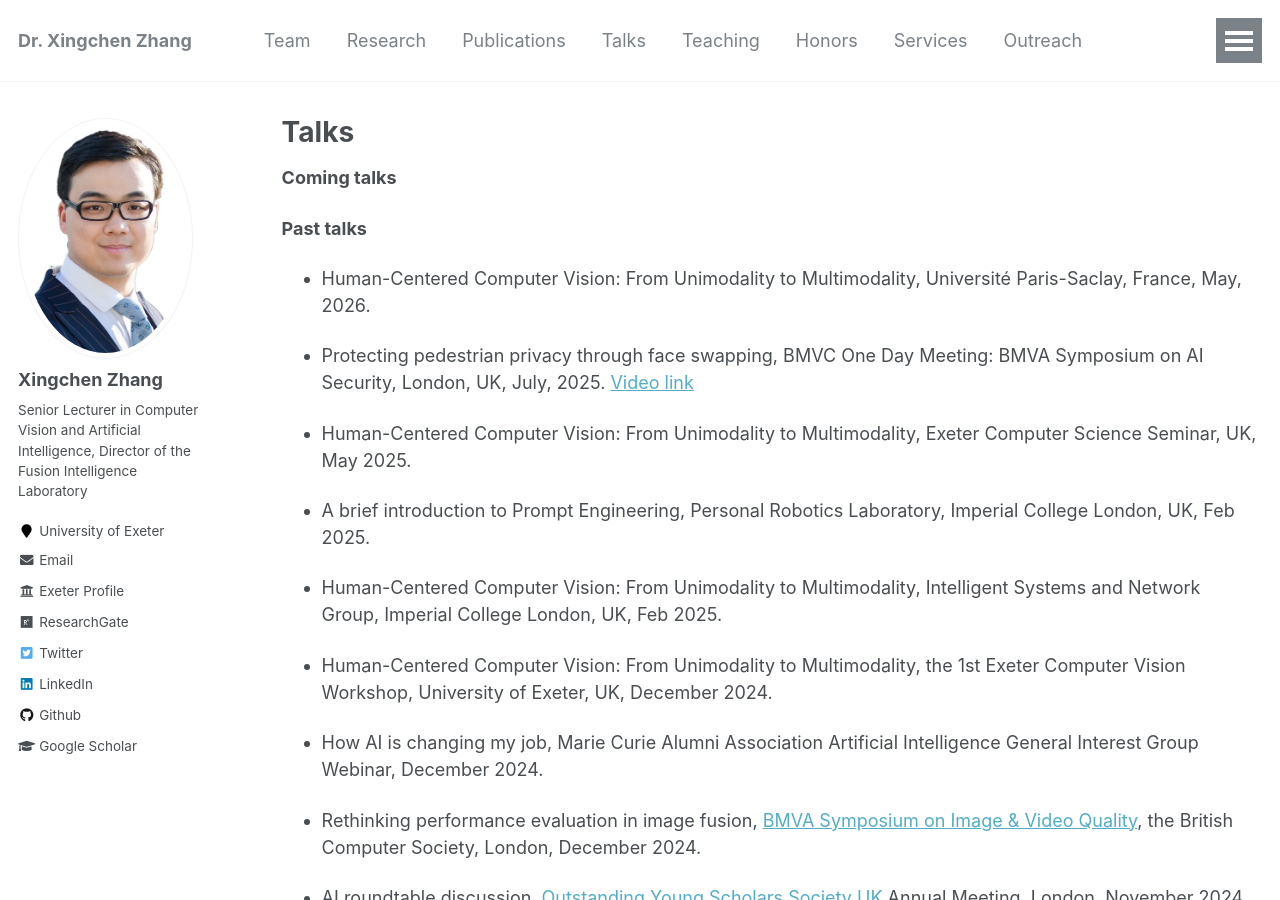
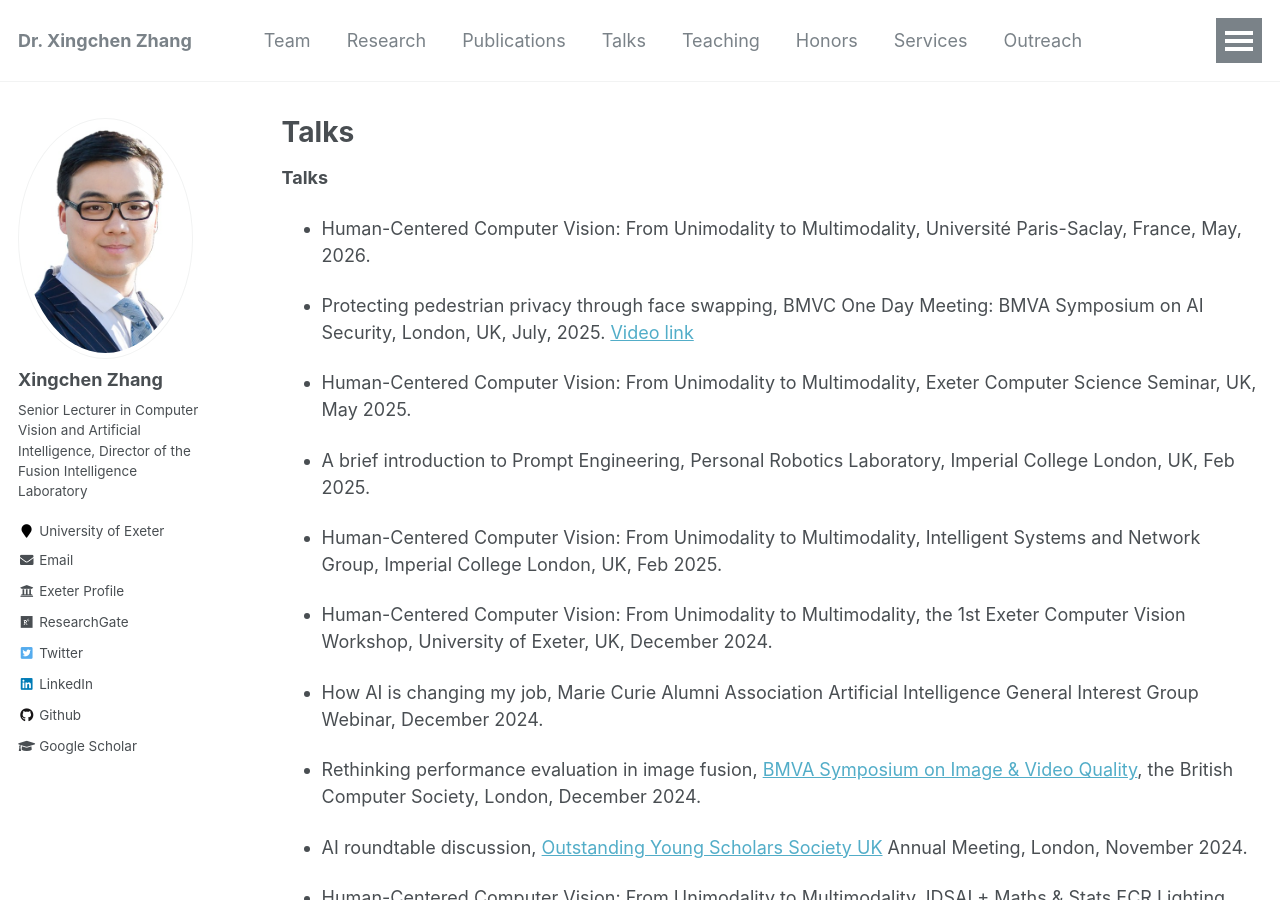
Before and after one commit to xingchenzhang/xingchenzhang.github.io, a Jekyll site: the page built from _pages/talks.md, in a window 1280 px wide and 900 px high. Built offline with Jekyll 4.4.1, drawn with Linux system fonts in a browser that asks for light colours.

Commit message:
update talks

```diff
--- a/_pages/talks.md
+++ b/_pages/talks.md
@@ -5,9 +5,7 @@ permalink: /talks/
 author_profile: true
 ---
 
-**Coming talks**
-
-**Past talks**
+**Talks**
 
 - Human-Centered Computer Vision: From Unimodality to Multimodality, Université Paris-Saclay, France, May, 2026.
 
```
